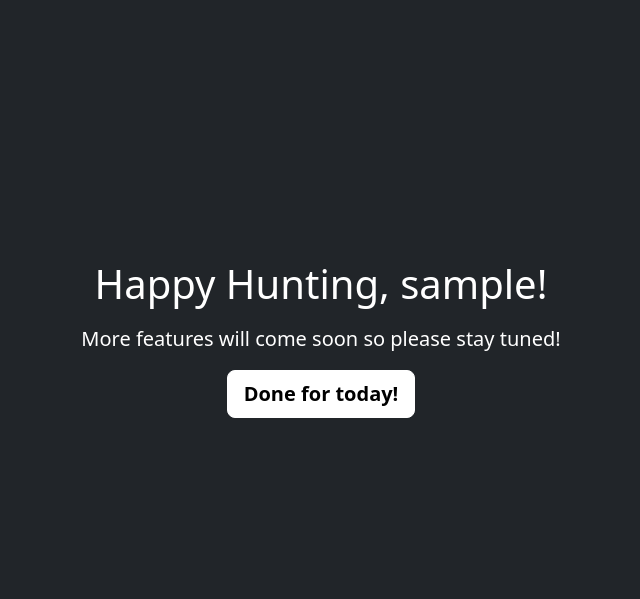
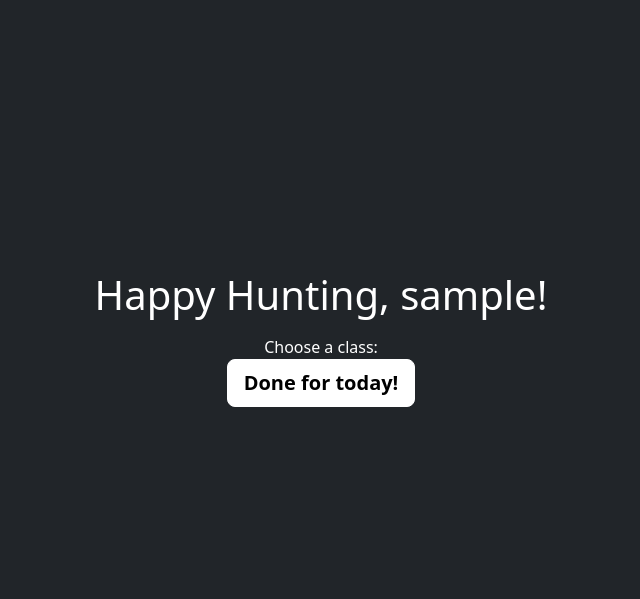
Before and after one commit to Bensjoo/crater-baiter, a Flask app: page / in a window 1280 px wide. Shown: the part 50-649 px from the top of the page, without its empty margins (319-959 px from the left). Run offline with Flask 2, Linux system fonts and the light colour scheme; the visitor is signed in with stand-in values (Sample User, id 1); data comes from the database, SQL or seed files in the repository; parts of the project's set-up code (start-up, migrations or seed data) failed here and were passed over; some libraries are stand-ins or nearby versions.

Commit message:
add some fanciness

```diff
--- a/baiter/config.py
+++ b/baiter/config.py
@@ -2,14 +2,13 @@
 
 
 class Config(object):
-    FLASK_DEBUG = True
-    TESTING = False
     SECRET_KEY = os.environ.get('SECRET_KEY', 'my_secret_key')
     DISCORD_CLIENT_ID = os.getenv('DISCORD_CLIENT_ID')
     DISCORD_SECRET_KEY = os.getenv('DISCORD_SECRET_KEY')
 
 
 class DevConfig(Config):
+    FLASK_DEBUG = True
     # SQLALCHEMY_DATABASE_URI = 'sqlite:///myapp.db'
     HOST = 'localhost'
     HTTP = 'http://'
@@ -20,6 +19,7 @@
 
 
 class DockerConfig(Config):
+    FLASK_DEBUG = True
     # testconfig using docker
     SQLALCHEMY_DATABASE_URI = 'sqlite:///project.db'
     HOST = 'localhost'
@@ -32,7 +32,7 @@
 class ProdConfig(Config):
     # testconfig using docker
     FLASK_DEBUG = False
-    SQLALCHEMY_DATABASE_URI = 'sqlite:///project.db'
+    SQLALCHEMY_DATABASE_URI = os.getenv('SQLALCHEMY_DATABASE_URI')
     HOST = os.getenv('HOST')
     SERVING_ADDRESS = '0.0.0.0'
     HTTP = 'https://'
--- a/baiter/templates/layout.html
+++ b/baiter/templates/layout.html
@@ -13,18 +13,10 @@
     <!-- Bootstrap CSS -->
     <link rel="stylesheet" href="{{ url_for('static', filename='css/bootstrap.min.css') }}">
 
-
-
-
-<link href="/docs/5.3/dist/css/bootstrap.min.css" rel="stylesheet" integrity="sha384-GLhlTQ8iRABdZLl6O3oVMWSktQOp6b7In1Zl3/Jr59b6EGGoI1aFkw7cmDA6j6gD" crossorigin="anonymous">
-
     <!-- Favicons -->
-<link rel="apple-touch-icon" href="/docs/5.3/assets/img/favicons/apple-touch-icon.png" sizes="180x180">
-<link rel="icon" href="/docs/5.3/assets/img/favicons/favicon-32x32.png" sizes="32x32" type="image/png">
-<link rel="icon" href="/docs/5.3/assets/img/favicons/favicon-16x16.png" sizes="16x16" type="image/png">
-<link rel="manifest" href="/docs/5.3/assets/img/favicons/manifest.json">
-<link rel="mask-icon" href="/docs/5.3/assets/img/favicons/safari-pinned-tab.svg" color="#712cf9">
-<link rel="icon" href="/docs/5.3/assets/img/favicons/favicon.ico">
+<link rel="apple-touch-icon" href="static/crater_baiter_v1.png" sizes="180x180" type="image/png">
+<link rel="shortcut icon" href="/static/crater_baiter_v1.png" sizes="32x32 16x16" type="image/png">
+<link rel="icon" href="/static/crater_baiter_v1.png">
 <meta name="theme-color" content="#712cf9">
 
 
--- a/baiter/templates/victims.html
+++ b/baiter/templates/victims.html
@@ -3,7 +3,21 @@
 <main class="px-3">
   <h1>Happy Hunting, {{ current_user.username }}!</h1>
   <p class="lead"></p>
-  <p class="lead">More features will come soon so please stay tuned!</p>
+  <form action="/" method="post" class="flow">
+    <label class="fs-500 ff-heading fw-700" for="class_choice">Choose a class:</label>
+    <div class="class-choice">
+      {% for class in classes %}
+        {% set name = class.pretty_name %}
+        {% set css = class.css %}
+        <div class="class-item">
+          <input type="radio" id="{{ name|lower }}" name="class_choice" value="{{ name|lower }}">
+          <label for="{{ name|lower }}">
+            <span class="class-name {{ css|lower }}">{{ name }}</span>
+          </label>
+        </div>
+      {% endfor %}
+    </div>
+</form>
 
   <p class="lead">
     <a href="{{ url_for('main_bp.logout') }}" class="btn btn-lg btn-light fw-bold border-white bg-white">Done for today!</a>
--- a/deployment/secret.template.yaml
+++ b/deployment/secret.template.yaml
@@ -11,3 +11,4 @@
   SECRET_KEY: <base64 encoded value of your secret key>
   APP_CONFIG: <base64 encoded value of config dev, docker, prod>
   HOST: <base64 encoded value of your host adress, e.g dalaran.example.com>
+  SQLALCHEMY_DATABASE_URI: <base64 encoded value of database uri, e.g. postgresql://app_runner:RANDOM_PASSWORD@localhost:5432/crater_baiter>
```
Also changed, not shown: baiter/static/crater_baiter_v1.png (added).
